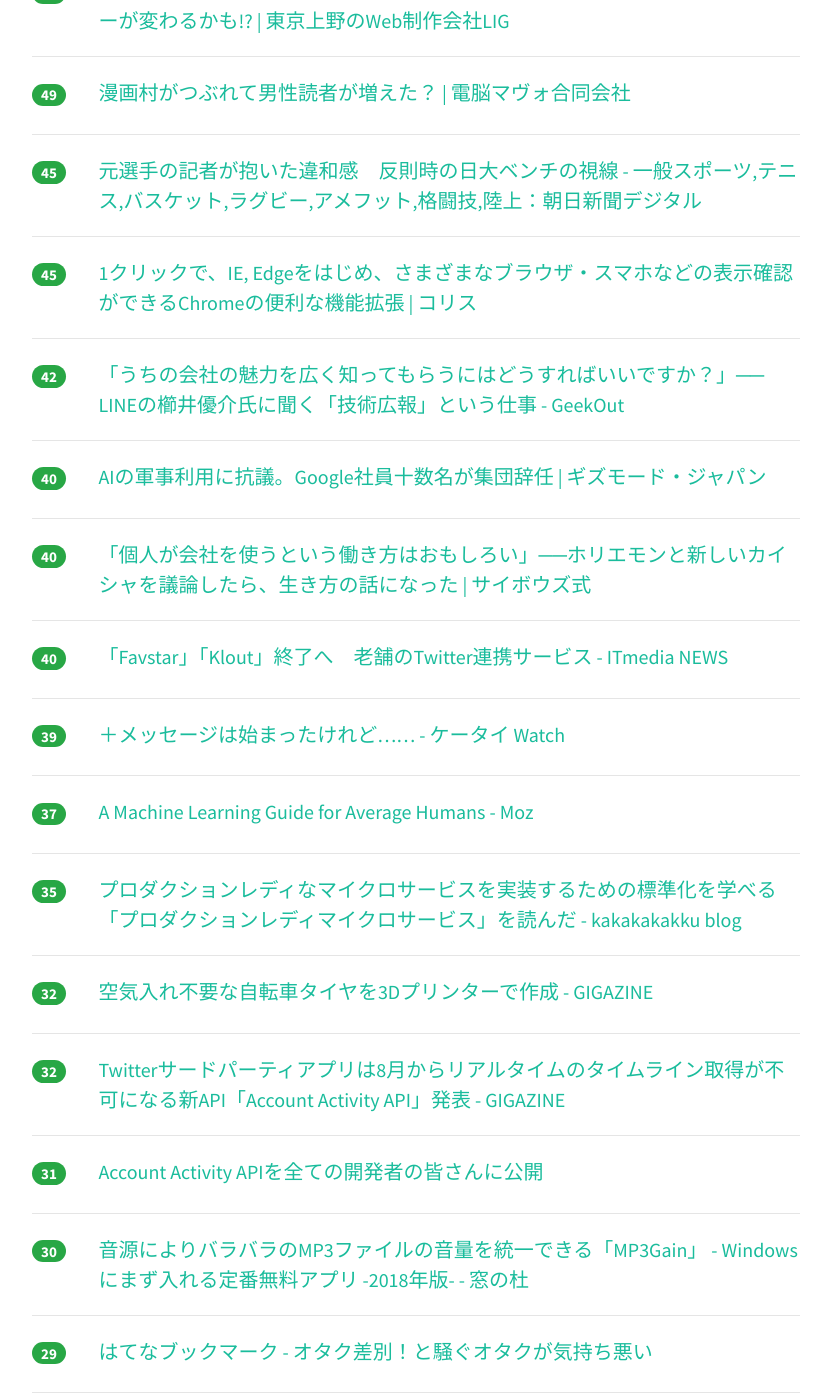
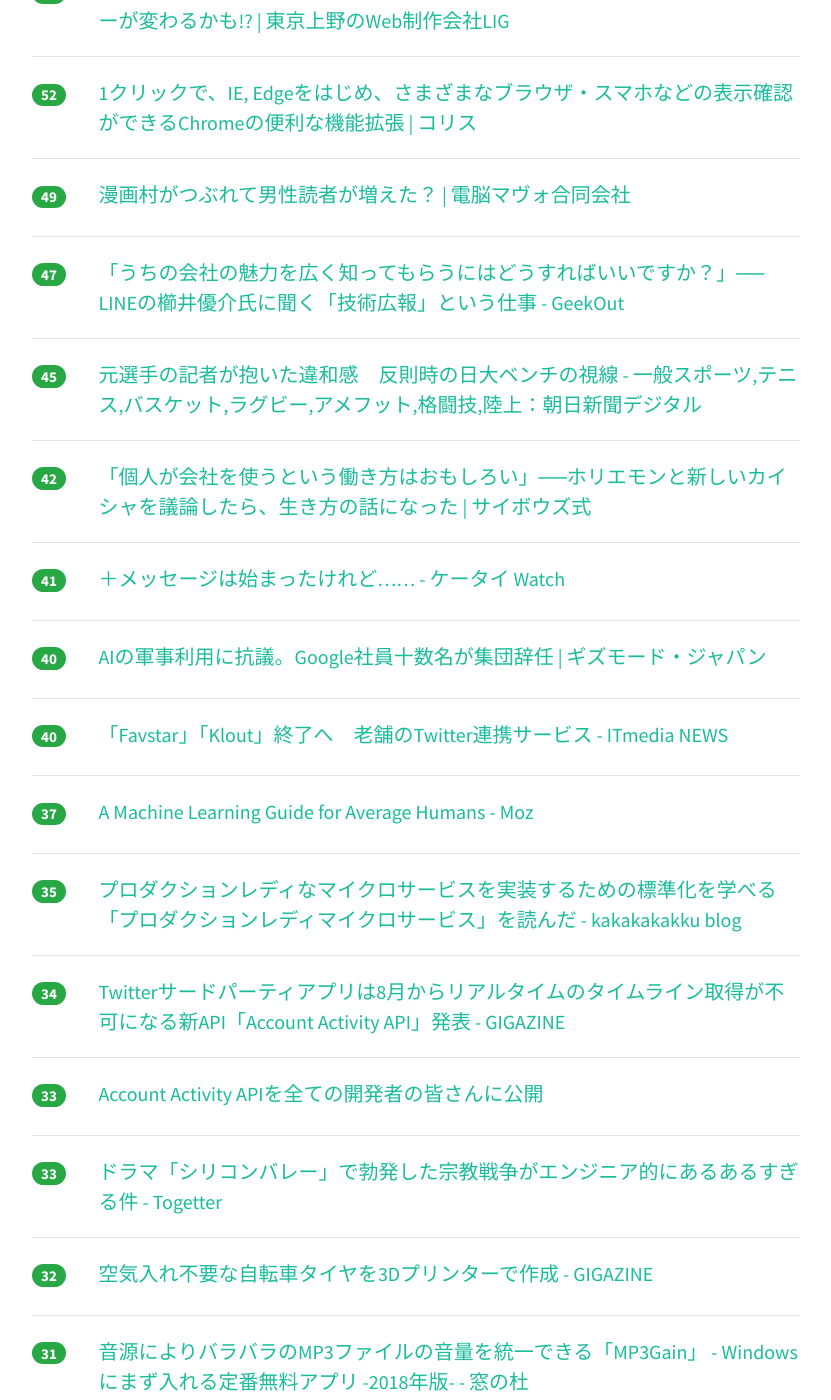
Before and after one commit to yatta47/hatena-matome-site, a Jekyll site: the page built from _posts/2018-05-17-hatena.md, in a window 1280 px wide and 1400 px high, scrolled down 1497 px. Shown: the whole window, without its empty margins (224-1055 px from the left). Built offline with Jekyll 4.4.1, drawn with Linux system fonts in a browser that asks for light colours; nearby versions of some CDN libraries; some of the changed text lies outside the part shown.

Commit message:
Updated 2018-05-17

```diff
--- a/_posts/2018-05-17-hatena.md
+++ b/_posts/2018-05-17-hatena.md
@@ -1,74 +1,79 @@
 ---
 layout: post
 title:  "2018-05-17 はてぶIT"
-date:   2018-05-17 18:02:07
+date:   2018-05-17 19:01:57
 tags: [it-hotentry]
 ---
-58 件のデータあり
+62 件のデータあり
 
 <hr><div class="row">
-<div class="col-1"><span class="badge badge-pill badge-success h2">291</span></div>
+<div class="col-1"><span class="badge badge-pill badge-success h2">293</span></div>
 <div class="col-11"><a href='https://note.mu/fromdusktildawn/n/n81c77e2050aa' target='_blank'>今なら、サラリーマンがスタートアップに転職すれば、大儲けできる理由｜ふろむだ｜note</a></div>
 </div>
 <hr>
 <div class="row">
-<div class="col-1"><span class="badge badge-pill badge-success h2">252</span></div>
-<div class="col-11"><a href='http://kyoko-np.net/2018051701.html' target='_blank'>「記憶にない」でも安心　記憶復元ソフト開発　千葉電波大</a></div>
+<div class="col-1"><span class="badge badge-pill badge-success h2">280</span></div>
+<div class="col-11"><a href='http://kyoko-np.net/2018051701.html' target='_blank'>「記憶にない」でも安心　記憶復元ソフト開発　千葉電波大 - 虚構新聞</a></div>
 </div>
 <hr>
 <div class="row">
-<div class="col-1"><span class="badge badge-pill badge-success h2">156</span></div>
+<div class="col-1"><span class="badge badge-pill badge-success h2">166</span></div>
 <div class="col-11"><a href='https://speakerdeck.com/mizutani/sekiyuriteirogufen-xi-ji-pan-falsegou-zhu-on-aws' target='_blank'>セキュリティログ分析基盤の構築 on AWS // Speaker Deck</a></div>
 </div>
 <hr>
 <div class="row">
-<div class="col-1"><span class="badge badge-pill badge-success h2">154</span></div>
+<div class="col-1"><span class="badge badge-pill badge-success h2">163</span></div>
 <div class="col-11"><a href='https://www.publickey1.jp/blog/18/_terratest.html' target='_blank'>構成ファイルの通りにインフラは立ち上がったのか？ インフラ自動テストツール「Terratest」がオープンソースで公開 － Publickey</a></div>
 </div>
 <hr>
 <div class="row">
-<div class="col-1"><span class="badge badge-pill badge-success h2">134</span></div>
+<div class="col-1"><span class="badge badge-pill badge-success h2">142</span></div>
 <div class="col-11"><a href='https://toyokeizai.net/articles/-/221089' target='_blank'>iQOSに仕込まれた喫煙データ収集機能の真実 | ロイター | 東洋経済オンライン | 経済ニュースの新基準</a></div>
 </div>
 <hr>
 <div class="row">
-<div class="col-1"><span class="badge badge-pill badge-success h2">120</span></div>
+<div class="col-1"><span class="badge badge-pill badge-success h2">133</span></div>
+<div class="col-11"><a href='https://webtan.impress.co.jp/e/2018/05/17/29253' target='_blank'>GDPRとは？ Web担当者やWebアナリストはどう対処すればいい？ | Web担当者Forum</a></div>
+</div>
+<hr>
+<div class="row">
+<div class="col-1"><span class="badge badge-pill badge-success h2">131</span></div>
 <div class="col-11"><a href='https://mobilelaby.com/blog-entry-twitter-user-streams-api-available-until-aug-16-2018.html' target='_blank'>Twitter、「User Streams API」を8月17日に廃止。サードアプリはタイムライン取得が制限へ｜携帯総合研究所</a></div>
 </div>
 <hr>
 <div class="row">
-<div class="col-1"><span class="badge badge-pill badge-success h2">117</span></div>
-<div class="col-11"><a href='https://webtan.impress.co.jp/e/2018/05/17/29253' target='_blank'>GDPRとは？ Web担当者やWebアナリストはどう対処すればいい？ | Web担当者Forum</a></div>
+<div class="col-1"><span class="badge badge-pill badge-success h2">129</span></div>
+<div class="col-11"><a href='https://www.buzzfeed.com/jp/takumiharimaya/kodansha-blocking' target='_blank'>「漫画村」に対して、講談社はなにをしてきたのか？</a></div>
 </div>
 <hr>
 <div class="row">
 <div class="col-1"><span class="badge badge-pill badge-success h2">97</span></div>
-<div class="col-11"><a href='https://www.buzzfeed.com/jp/takumiharimaya/kodansha-blocking' target='_blank'>「漫画村」に対して、講談社はなにをしてきたのか？</a></div>
-</div>
-<hr>
-<div class="row">
-<div class="col-1"><span class="badge badge-pill badge-success h2">96</span></div>
 <div class="col-11"><a href='https://mzp.hatenablog.com/entry/2018/05/16/222303' target='_blank'>💖美少女として勤務する - みずぴー日記</a></div>
 </div>
 <hr>
 <div class="row">
-<div class="col-1"><span class="badge badge-pill badge-success h2">71</span></div>
+<div class="col-1"><span class="badge badge-pill badge-success h2">74</span></div>
 <div class="col-11"><a href='https://qiita.com/akameco/items/e0af9e3cdf1cdb6fca61' target='_blank'>名刺の代わりにCLIアプリを書く - Qiita</a></div>
 </div>
 <hr>
 <div class="row">
-<div class="col-1"><span class="badge badge-pill badge-success h2">60</span></div>
+<div class="col-1"><span class="badge badge-pill badge-success h2">63</span></div>
 <div class="col-11"><a href='http://diamond.jp/articles/-/170188' target='_blank'>23歳で35億円企業を築いた男の「一番確実でシンプルな儲け方」 | QREATORS @Business | ダイヤモンド・オンライン</a></div>
 </div>
 <hr>
 <div class="row">
-<div class="col-1"><span class="badge badge-pill badge-success h2">54</span></div>
+<div class="col-1"><span class="badge badge-pill badge-success h2">57</span></div>
 <div class="col-11"><a href='http://blog.hiroppy.me/entry/fusuma' target='_blank'>Markdownだけで綺麗なスライドを作るCLIを作っている - 技術探し</a></div>
 </div>
 <hr>
 <div class="row">
+<div class="col-1"><span class="badge badge-pill badge-success h2">56</span></div>
+<div class="col-11"><a href='https://liginc.co.jp/398850' target='_blank'>Adobe XDなしにはもう生きられない！これからのWebデザイナーのワークフローが変わるかも!? | 東京上野のWeb制作会社LIG</a></div>
+</div>
+<hr>
+<div class="row">
 <div class="col-1"><span class="badge badge-pill badge-success h2">52</span></div>
-<div class="col-11"><a href='https://liginc.co.jp/398850' target='_blank'>Adobe XDなしにはもう生きられない！これからのWebデザイナーのワークフローが変わるかも!? | 東京上野のWeb制作会社LIG</a></div>
+<div class="col-11"><a href='https://coliss.com/articles/browser/chrome/multi-browsers-and-devices-screenshots.html' target='_blank'>1クリックで、IE, Edgeをはじめ、さまざまなブラウザ・スマホなどの表示確認ができるChromeの便利な機能拡張 | コリス</a></div>
 </div>
 <hr>
 <div class="row">
@@ -77,18 +82,23 @@ tags: [it-hotentry]
 </div>
 <hr>
 <div class="row">
+<div class="col-1"><span class="badge badge-pill badge-success h2">47</span></div>
+<div class="col-11"><a href='https://geek-out.jp/column/entry/2018/05/17/110000' target='_blank'>「うちの会社の魅力を広く知ってもらうにはどうすればいいですか？」── LINEの櫛井優介氏に聞く「技術広報」という仕事 - GeekOut</a></div>
+</div>
+<hr>
+<div class="row">
 <div class="col-1"><span class="badge badge-pill badge-success h2">45</span></div>
 <div class="col-11"><a href='https://www.asahi.com/articles/ASL5J4JMVL5JUTQP015.html' target='_blank'>元選手の記者が抱いた違和感　反則時の日大ベンチの視線 - 一般スポーツ,テニス,バスケット,ラグビー,アメフット,格闘技,陸上：朝日新聞デジタル</a></div>
 </div>
 <hr>
 <div class="row">
-<div class="col-1"><span class="badge badge-pill badge-success h2">45</span></div>
-<div class="col-11"><a href='https://coliss.com/articles/browser/chrome/multi-browsers-and-devices-screenshots.html' target='_blank'>1クリックで、IE, Edgeをはじめ、さまざまなブラウザ・スマホなどの表示確認ができるChromeの便利な機能拡張 | コリス</a></div>
+<div class="col-1"><span class="badge badge-pill badge-success h2">42</span></div>
+<div class="col-11"><a href='https://cybozushiki.cybozu.co.jp/articles/m001448.html' target='_blank'>「個人が会社を使うという働き方はおもしろい」──ホリエモンと新しいカイシャを議論したら、生き方の話になった | サイボウズ式</a></div>
 </div>
 <hr>
 <div class="row">
-<div class="col-1"><span class="badge badge-pill badge-success h2">42</span></div>
-<div class="col-11"><a href='https://geek-out.jp/column/entry/2018/05/17/110000' target='_blank'>「うちの会社の魅力を広く知ってもらうにはどうすればいいですか？」── LINEの櫛井優介氏に聞く「技術広報」という仕事 - GeekOut</a></div>
+<div class="col-1"><span class="badge badge-pill badge-success h2">41</span></div>
+<div class="col-11"><a href='https://k-tai.watch.impress.co.jp/docs/column/minna/1122028.html' target='_blank'>＋メッセージは始まったけれど…… - ケータイ Watch</a></div>
 </div>
 <hr>
 <div class="row">
@@ -98,17 +108,7 @@ tags: [it-hotentry]
 <hr>
 <div class="row">
 <div class="col-1"><span class="badge badge-pill badge-success h2">40</span></div>
-<div class="col-11"><a href='https://cybozushiki.cybozu.co.jp/articles/m001448.html' target='_blank'>「個人が会社を使うという働き方はおもしろい」──ホリエモンと新しいカイシャを議論したら、生き方の話になった | サイボウズ式</a></div>
-</div>
-<hr>
-<div class="row">
-<div class="col-1"><span class="badge badge-pill badge-success h2">40</span></div>
 <div class="col-11"><a href='http://www.itmedia.co.jp/news/articles/1805/17/news062.html' target='_blank'>「Favstar」「Klout」終了へ　老舗のTwitter連携サービス - ITmedia NEWS</a></div>
-</div>
-<hr>
-<div class="row">
-<div class="col-1"><span class="badge badge-pill badge-success h2">39</span></div>
-<div class="col-11"><a href='https://k-tai.watch.impress.co.jp/docs/column/minna/1122028.html' target='_blank'>＋メッセージは始まったけれど…… - ケータイ Watch</a></div>
 </div>
 <hr>
 <div class="row">
@@ -122,23 +122,43 @@ tags: [it-hotentry]
 </div>
 <hr>
 <div class="row">
+<div class="col-1"><span class="badge badge-pill badge-success h2">34</span></div>
+<div class="col-11"><a href='https://gigazine.net/news/20180517-twitter-account-activity-api/' target='_blank'>Twitterサードパーティアプリは8月からリアルタイムのタイムライン取得が不可になる新API「Account Activity API」発表 - GIGAZINE</a></div>
+</div>
+<hr>
+<div class="row">
+<div class="col-1"><span class="badge badge-pill badge-success h2">33</span></div>
+<div class="col-11"><a href='https://blog.twitter.com/developer/ja_jp/topics/tools/2018/AAA_e.html' target='_blank'>Account Activity APIを全ての開発者の皆さんに公開</a></div>
+</div>
+<hr>
+<div class="row">
+<div class="col-1"><span class="badge badge-pill badge-success h2">33</span></div>
+<div class="col-11"><a href='https://togetter.com/li/1228123' target='_blank'>ドラマ「シリコンバレー」で勃発した宗教戦争がエンジニア的にあるあるすぎる件 - Togetter</a></div>
+</div>
+<hr>
+<div class="row">
 <div class="col-1"><span class="badge badge-pill badge-success h2">32</span></div>
 <div class="col-11"><a href='https://gigazine.net/news/20180516-3d-printed-bicycle-tire-bigrep/' target='_blank'>空気入れ不要な自転車タイヤを3Dプリンターで作成 - GIGAZINE</a></div>
 </div>
 <hr>
 <div class="row">
-<div class="col-1"><span class="badge badge-pill badge-success h2">32</span></div>
-<div class="col-11"><a href='https://gigazine.net/news/20180517-twitter-account-activity-api/' target='_blank'>Twitterサードパーティアプリは8月からリアルタイムのタイムライン取得が不可になる新API「Account Activity API」発表 - GIGAZINE</a></div>
-</div>
-<hr>
-<div class="row">
 <div class="col-1"><span class="badge badge-pill badge-success h2">31</span></div>
-<div class="col-11"><a href='https://blog.twitter.com/developer/ja_jp/topics/tools/2018/AAA_e.html' target='_blank'>Account Activity APIを全ての開発者の皆さんに公開</a></div>
+<div class="col-11"><a href='https://forest.watch.impress.co.jp/docs/serial/winbasic2018/1122210.html' target='_blank'>音源によりバラバラのMP3ファイルの音量を統一できる「MP3Gain」 - Windowsにまず入れる定番無料アプリ -2018年版- - 窓の杜</a></div>
 </div>
 <hr>
 <div class="row">
 <div class="col-1"><span class="badge badge-pill badge-success h2">30</span></div>
-<div class="col-11"><a href='https://forest.watch.impress.co.jp/docs/serial/winbasic2018/1122210.html' target='_blank'>音源によりバラバラのMP3ファイルの音量を統一できる「MP3Gain」 - Windowsにまず入れる定番無料アプリ -2018年版- - 窓の杜</a></div>
+<div class="col-11"><a href='https://gigazine.net/news/20180517-orchestra-hit/' target='_blank'>「ジャン！」の華やかな音色で誰もが知っている音「オーケストラヒット」誕生の秘密 - GIGAZINE</a></div>
+</div>
+<hr>
+<div class="row">
+<div class="col-1"><span class="badge badge-pill badge-success h2">30</span></div>
+<div class="col-11"><a href='https://gigazine.net/news/20180517-fan-less-silent-pc/' target='_blank'>既製品だけでファンレス完全無音の高性能Ryzenマシンを自作するとこうなる - GIGAZINE</a></div>
+</div>
+<hr>
+<div class="row">
+<div class="col-1"><span class="badge badge-pill badge-success h2">30</span></div>
+<div class="col-11"><a href='http://twitter.com/dsc_0001_jpg' target='_blank'>DSC_0001.jpg(@dsc_0001_jpg)さん | Twitter</a></div>
 </div>
 <hr>
 <div class="row">
@@ -157,23 +177,18 @@ tags: [it-hotentry]
 </div>
 <hr>
 <div class="row">
-<div class="col-1"><span class="badge badge-pill badge-success h2">29</span></div>
-<div class="col-11"><a href='https://togetter.com/li/1228123' target='_blank'>ドラマ「シリコンバレー」で勃発した宗教戦争がエンジニア的にあるあるすぎる件 - Togetter</a></div>
-</div>
-<hr>
-<div class="row">
 <div class="col-1"><span class="badge badge-pill badge-success h2">28</span></div>
 <div class="col-11"><a href='https://aws.amazon.com/jp/blogs/news/aws-launch-jp-20180516/' target='_blank'>NEW!! AWS Launch 動画が始まりました | Amazon Web Services ブログ</a></div>
 </div>
 <hr>
 <div class="row">
-<div class="col-1"><span class="badge badge-pill badge-success h2">28</span></div>
-<div class="col-11"><a href='https://gigazine.net/news/20180517-fan-less-silent-pc/' target='_blank'>既製品だけでファンレス完全無音の高性能Ryzenマシンを自作するとこうなる - GIGAZINE</a></div>
+<div class="col-1"><span class="badge badge-pill badge-success h2">27</span></div>
+<div class="col-11"><a href='https://gigazine.net/news/20180516-ultimate-gaming-pc-space/' target='_blank'>約330万円かけてどんなゲームでも快適に遊べる究極のゲーミングPC環境を構築した猛者が登場 - GIGAZINE</a></div>
 </div>
 <hr>
 <div class="row">
-<div class="col-1"><span class="badge badge-pill badge-success h2">27</span></div>
-<div class="col-11"><a href='https://gigazine.net/news/20180517-orchestra-hit/' target='_blank'>「ジャン！」の華やかな音色で誰もが知っている音「オーケストラヒット」誕生の秘密 - GIGAZINE</a></div>
+<div class="col-1"><span class="badge badge-pill badge-success h2">26</span></div>
+<div class="col-11"><a href='https://internet.watch.impress.co.jp/docs/news/1122349.html' target='_blank'>無線LANの5.2GHz帯（W52）、屋外利用を可能に、電波法施行規則を改正へ - INTERNET Watch</a></div>
 </div>
 <hr>
 <div class="row">
@@ -183,7 +198,17 @@ tags: [it-hotentry]
 <hr>
 <div class="row">
 <div class="col-1"><span class="badge badge-pill badge-success h2">25</span></div>
-<div class="col-11"><a href='https://gigazine.net/news/20180516-ultimate-gaming-pc-space/' target='_blank'>約330万円かけてどんなゲームでも快適に遊べる究極のゲーミングPC環境を構築した猛者が登場 - GIGAZINE</a></div>
+<div class="col-11"><a href='http://www.itmedia.co.jp/news/articles/1805/17/news073.html' target='_blank'>Twitterの“流れるタイムライン”が消える？　「User Streams API」を8月に廃止 - ITmedia NEWS</a></div>
+</div>
+<hr>
+<div class="row">
+<div class="col-1"><span class="badge badge-pill badge-success h2">25</span></div>
+<div class="col-11"><a href='http://techlife.cookpad.com/entry/2018/05/17/113000' target='_blank'>iOSアプリのサブミット自動化と証明書管理の効率化 - クックパッド開発者ブログ</a></div>
+</div>
+<hr>
+<div class="row">
+<div class="col-1"><span class="badge badge-pill badge-success h2">25</span></div>
+<div class="col-11"><a href='https://k11i.biz/blog/2018/05/17/base-docker-images-for-java/' target='_blank'>最適な Java の Docker イメージを選びたい - k11i.biz</a></div>
 </div>
 <hr>
 <div class="row">
@@ -203,7 +228,7 @@ tags: [it-hotentry]
 <hr>
 <div class="row">
 <div class="col-1"><span class="badge badge-pill badge-success h2">23</span></div>
-<div class="col-11"><a href='http://www.itmedia.co.jp/news/articles/1805/17/news073.html' target='_blank'>Twitterの“流れるタイムライン”が消える？　「User Streams API」を8月に廃止 - ITmedia NEWS</a></div>
+<div class="col-11"><a href='https://www.slideshare.net/takahirokubo7792/2018-97367311' target='_blank'>機械学習で泣かないためのコード設計 2018</a></div>
 </div>
 <hr>
 <div class="row">
@@ -218,12 +243,7 @@ tags: [it-hotentry]
 <hr>
 <div class="row">
 <div class="col-1"><span class="badge badge-pill badge-success h2">22</span></div>
-<div class="col-11"><a href='http://twitter.com/dsc_0001_jpg' target='_blank'>DSC_0001.jpg(@dsc_0001_jpg)さん | Twitter</a></div>
-</div>
-<hr>
-<div class="row">
-<div class="col-1"><span class="badge badge-pill badge-success h2">21</span></div>
-<div class="col-11"><a href='http://techlife.cookpad.com/entry/2018/05/17/113000' target='_blank'>iOSアプリのサブミット自動化と証明書管理の効率化 - クックパッド開発者ブログ</a></div>
+<div class="col-11"><a href='https://japanese.engadget.com/2018/05/16/10kg-iphone/' target='_blank'>重さ10kgの「iPhoneケース」ソフトバンクが発売、基礎代謝アップにいかが？　 - Engadget 日本版</a></div>
 </div>
 <hr>
 <div class="row">
@@ -244,11 +264,6 @@ tags: [it-hotentry]
 <div class="row">
 <div class="col-1"><span class="badge badge-pill badge-success h2">20</span></div>
 <div class="col-11"><a href='http://tech.nikkeibp.co.jp/atcl/nxt/column/18/00155/051500015/' target='_blank'>グーグルのAI専用プロセッサ「TPU 3.0」、スパコン京と比較した実力 | 日経 xTECH（クロステック）</a></div>
-</div>
-<hr>
-<div class="row">
-<div class="col-1"><span class="badge badge-pill badge-success h2">18</span></div>
-<div class="col-11"><a href='https://japanese.engadget.com/2018/05/16/10kg-iphone/' target='_blank'>重さ10kgの「iPhoneケース」ソフトバンクが発売、基礎代謝アップにいかが？　 - Engadget 日本版</a></div>
 </div>
 <hr>
 <div class="row">
@@ -292,6 +307,11 @@ tags: [it-hotentry]
 </div>
 <hr>
 <div class="row">
+<div class="col-1"><span class="badge badge-pill badge-success h2">12</span></div>
+<div class="col-11"><a href='https://game.watch.impress.co.jp/docs/news/1122379.html' target='_blank'>その重さ10kg！　スマホを見ながら強くなれる、「鉄アレイ型iPhone Xケース」ソフトバンクより登場 - GAME Watch</a></div>
+</div>
+<hr>
+<div class="row">
 <div class="col-1"><span class="badge badge-pill badge-success h2">11</span></div>
 <div class="col-11"><a href='http://b.hatena.ne.jp/entry/s/headlines.yahoo.co.jp/hl?a=20180516-00000097-dal-spo' target='_blank'>はてなブックマーク - 悪質タックル問題　監督指示は「あり得ない」日大が全否定（デイリースポーツ） - Yahoo!ニュース</a></div>
 </div>
```
